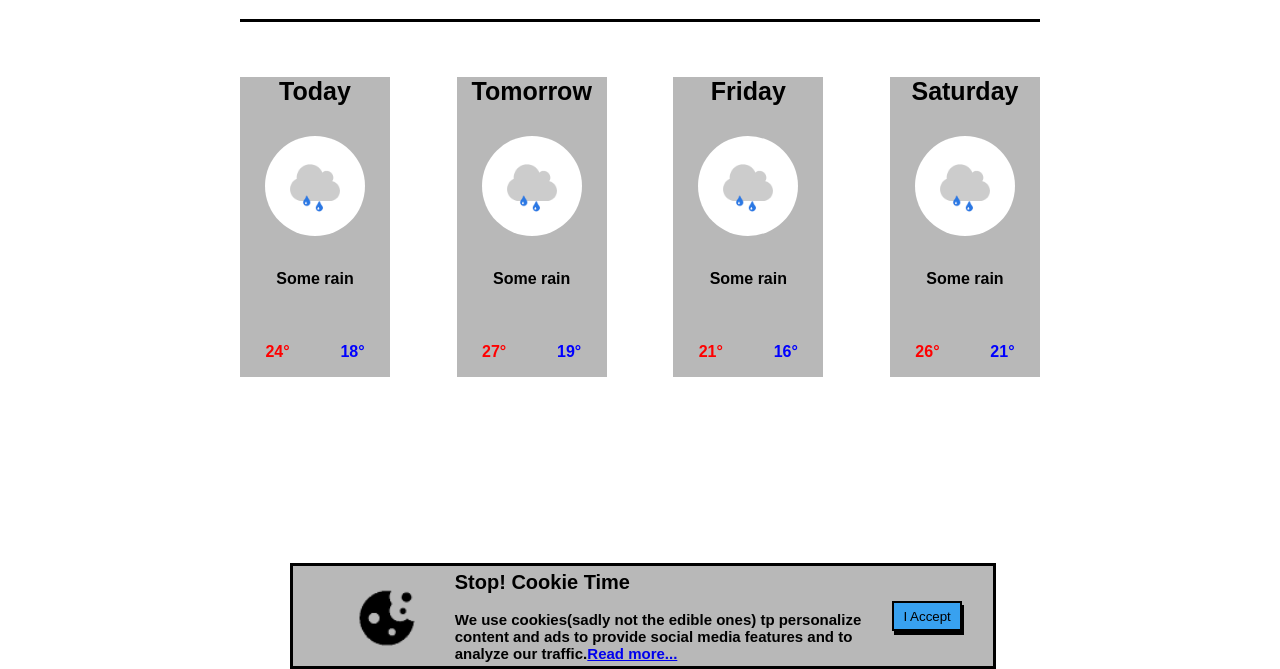
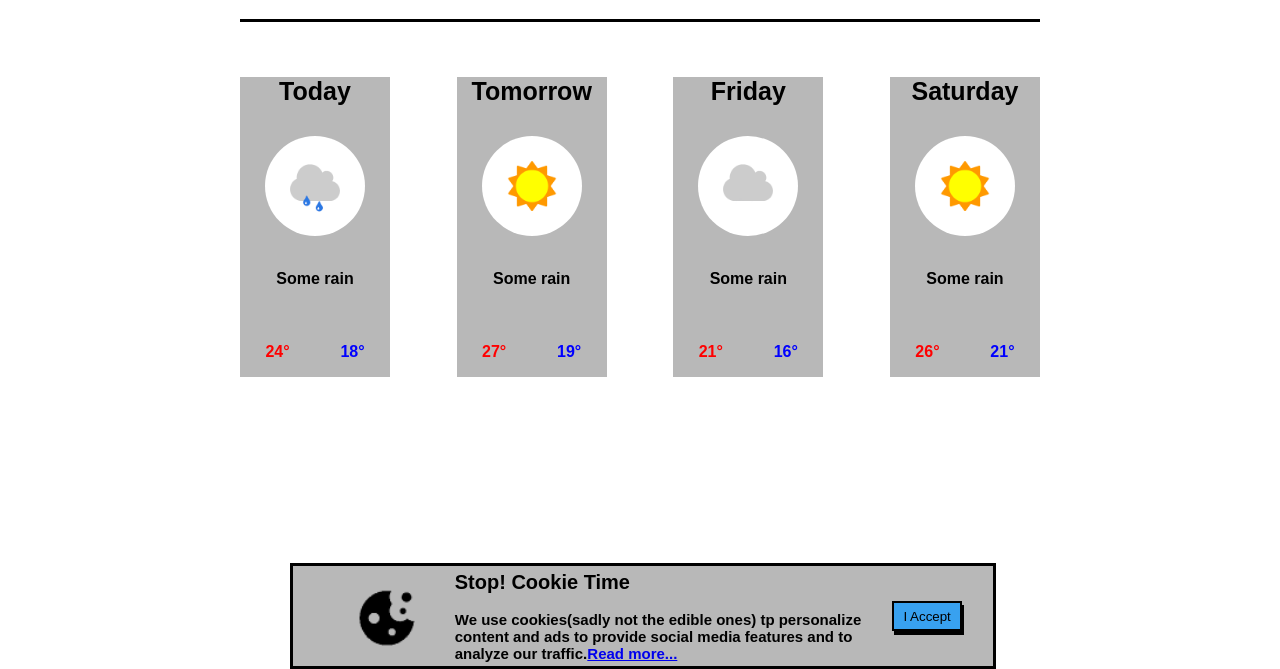
Before and after one commit to Anthonylooby1/dojo_weather, a plain HTML site: page index.html in a window 1280 px wide. Shown: the part 131-800 px from the top of the page. Drawn offline with Linux system fonts and the light colour scheme.

Commit message:
added images

```diff
--- a/index.html
+++ b/index.html
@@ -43,7 +43,7 @@
             <div class="weather-type">
                 <div class="top-weather">
                     <h1 class="today">Tomorrow</h1>
-                    <img src="./images/some_rain.png">
+                    <img src="./images/some_sun.png" alt="sun">
                     <p class="weather-description">Some rain</p>
                 </div>
                 <div class="bottom-temp">
@@ -54,7 +54,7 @@
             <div class="weather-type">
                 <div class="top-weather">
                     <h1 class="today">Friday</h1>
-                    <img src="./images/some_rain.png">
+                    <img src="./images/some_clouds.png" alt="clouds">
                     <p class="weather-description">Some rain</p>
                 </div>
                 <div class="bottom-temp">
@@ -65,7 +65,7 @@
             <div class="weather-type">
                 <div class="top-weather">
                     <h1 class="today">Saturday</h1>
-                    <img src="./images/some_rain.png">
+                    <img src="./images/some_sun.png" alt="sun">
                     <p class="weather-description">Some rain</p>
                 </div>
                 <div class="bottom-temp">
@@ -75,7 +75,7 @@
             </div>
         </div>
         <div id="cookie-cookie" class="cookie">
-            <img class="cookie-img" src="./images/cookie.png">
+            <img class="cookie-img" src="./images/cookie.png" alt="cookie">
             <h1 class="cookie-time">Stop! Cookie Time<p class="cookie-text"><br>
                     We use cookies(sadly not the edible ones) tp personalize<br>
                     content and ads to provide social media features and to<br>
```
